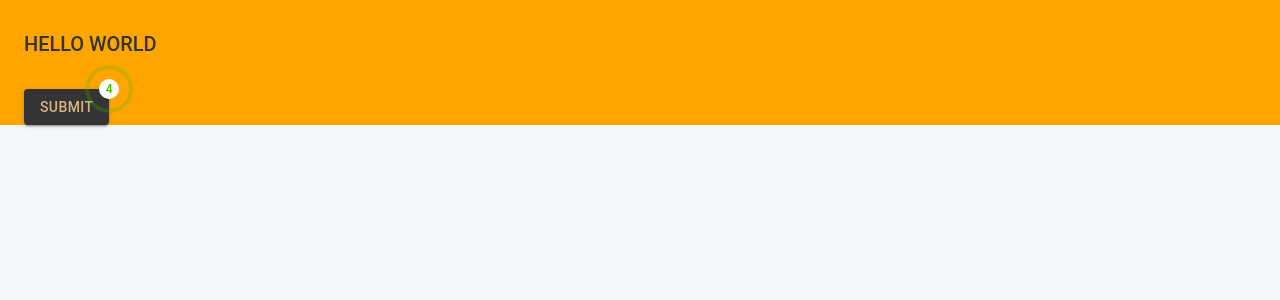
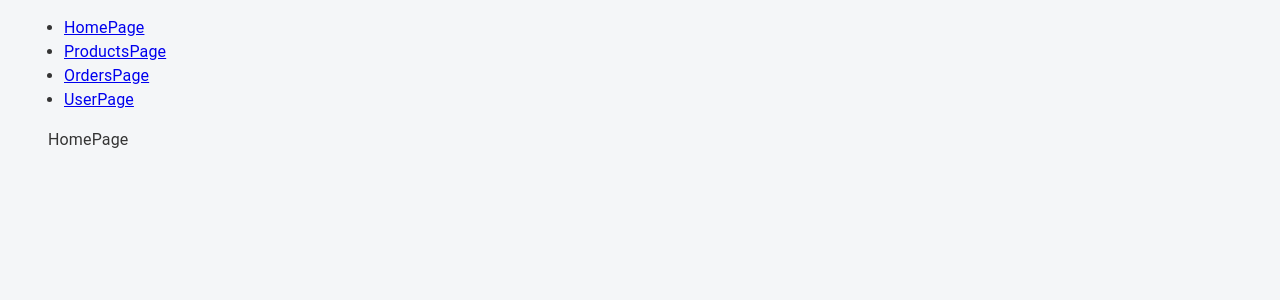
Before and after one commit to rakhimboev/burak-react, a React (Create React App) app: page / in a window 1280 px wide. Shown: the top 300 px of the page. Built offline with nearby package versions, Linux system fonts and the light colour scheme.

Commit message:
feat: develop burak screen based components

```diff
--- a/src/app/App.tsx
+++ b/src/app/App.tsx
@@ -1,25 +1,48 @@
 import React from "react";
 import "../css/app.css";
-import { Box, Button, Container, Stack, Typography } from "@mui/material";
-import { RippleBadge } from "./MaterialTheme/styled";
+import { Container } from "@mui/material";
+import { Link, Route, Switch } from "react-router-dom";
+import { ProductsPage } from "./screens/productsPage";
+import { OrdersPage } from "./screens/ordersPage";
+import { UserPage } from "./screens/userPage";
+import { HomePage } from "./screens/homePage";
 
 function App() {
   return (
-    <Container sx={{ background: "orange" }}>
-      <Stack flexDirection={"column"}>
-        <Box sx={{ my: 4 }}>
-          <Typography variant="h4" component={"h4"}>
-            HELLO WORLD
-          </Typography>
-        </Box>
-        <Box>
-          <RippleBadge badgeContent={4}>
-            <Button variant="contained" color="primary">
-              submit
-            </Button>
-          </RippleBadge>
-        </Box>
-      </Stack>
+    <Container>
+      <div>
+        <nav>
+          <ul>
+            <li>
+              <Link to="/">HomePage</Link>
+            </li>
+            <li>
+              <Link to="/products">ProductsPage</Link>
+            </li>
+            <li>
+              <Link to="/orders">OrdersPage</Link>
+            </li>
+            <li>
+              <Link to="/member-page">UserPage</Link>
+            </li>
+          </ul>
+        </nav>
+        <Switch>
+          <Route path="/products">
+            <ProductsPage />{" "}
+          </Route>
+          <Route path="/orders">
+            <OrdersPage />
+          </Route>
+          <Route path="/member-page">
+            <UserPage />
+          </Route>
+          <Route path="/">
+            {" "}
+            <HomePage />{" "}
+          </Route>
+        </Switch>
+      </div>
     </Container>
   );
 }
--- a/src/app/MaterialTheme/index.ts
+++ b/src/app/MaterialTheme/index.ts
@@ -1,8 +1,7 @@
 import { createTheme } from '@mui/material/styles';
 import { common } from '@mui/material/colors';
-import shadow from './shadow';
-import typography from './typography';
-import { maxWidth } from '@mui/system';
+import {shadow} from './shadow';
+import {typography} from './typography';
 
 /**
  * LIGHT THEME (DEFAULT)
--- a/src/app/MaterialTheme/shadow.ts
+++ b/src/app/MaterialTheme/shadow.ts
@@ -1,4 +1,4 @@
-export default [
+export const shadow =  [
 	'none',
 	'0 0 0 1px rgba(63,63,68,0.05), 0 1px 2px 0 rgba(63,63,68,0.15)',
 	'0 0 1px 0 rgba(0,0,0,0.31), 0 2px 2px -2px rgba(0,0,0,0.25)',
--- a/src/app/MaterialTheme/typography.ts
+++ b/src/app/MaterialTheme/typography.ts
@@ -1,4 +1,4 @@
-export default {
+export const typography =  {
 	h1: {
 		fontWeight: 500,
 		fontSize: 35,
--- /dev/null
+++ b/src/app/screens/helpPage/index.tsx
@@ -0,0 +1,5 @@
+import { Container } from "@mui/material";
+
+export const HelpPage = () => {
+  return <Container>HelpPage</Container>;
+};
--- /dev/null
+++ b/src/app/screens/homePage/index.tsx
@@ -0,0 +1,5 @@
+import { Container } from "@mui/material";
+
+export const HomePage = () => {
+  return <Container>HomePage</Container>;
+};
--- /dev/null
+++ b/src/app/screens/ordersPage/index.tsx
@@ -0,0 +1,5 @@
+import { Container } from "@mui/material";
+
+export const OrdersPage = () => {
+  return <Container>OrdersPage</Container>;
+};
--- /dev/null
+++ b/src/app/screens/productsPage/index.tsx
@@ -0,0 +1,5 @@
+import { Container } from "@mui/material";
+
+export const ProductsPage = () => {
+  return <Container>ProductsPage</Container>;
+};
--- /dev/null
+++ b/src/app/screens/userPage/index.tsx
@@ -0,0 +1,5 @@
+import { Container } from "@mui/material";
+
+export const UserPage = () => {
+  return <Container>UserPage</Container>;
+};
```
Also changed, not shown: src/app/screens/About.tsx (deleted).
